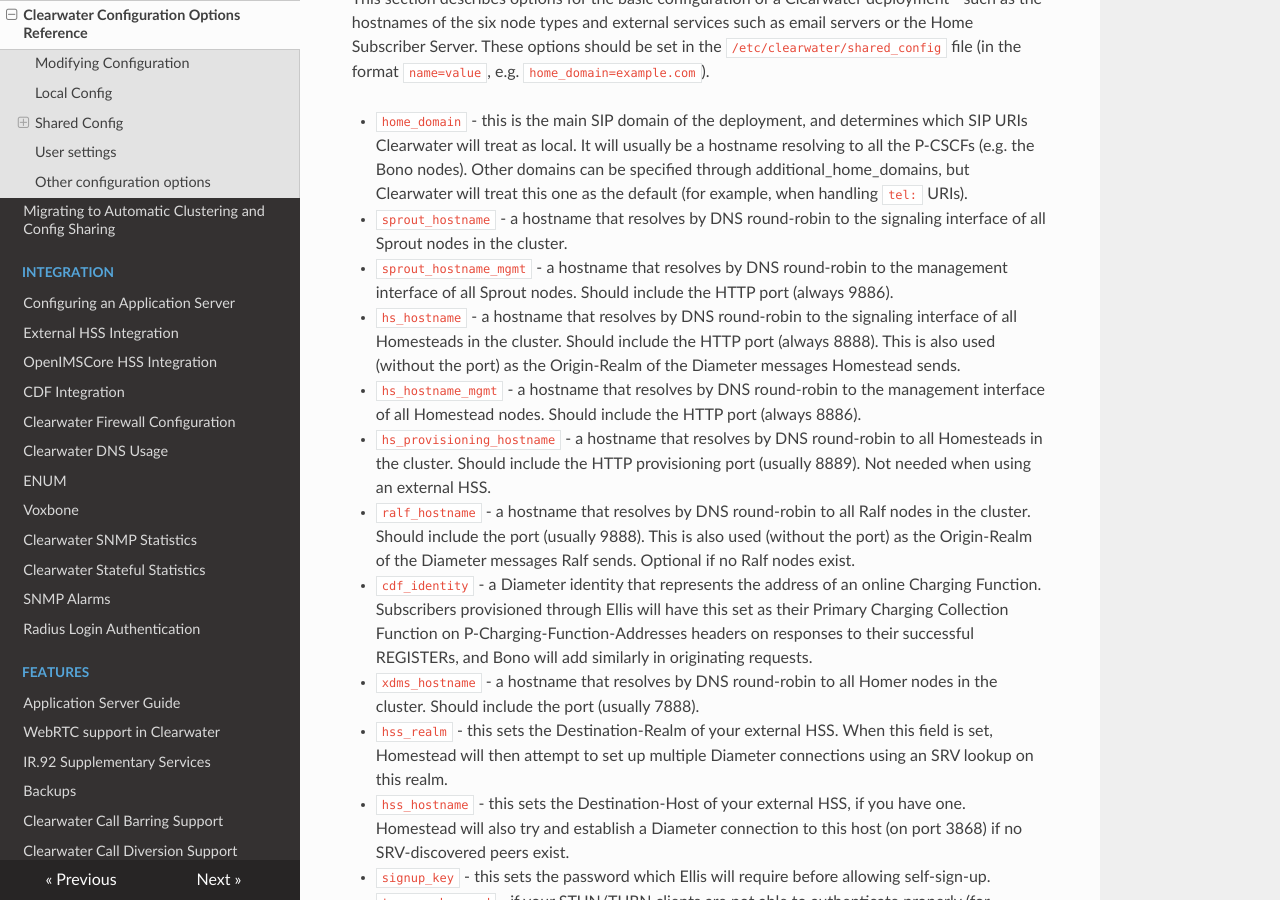
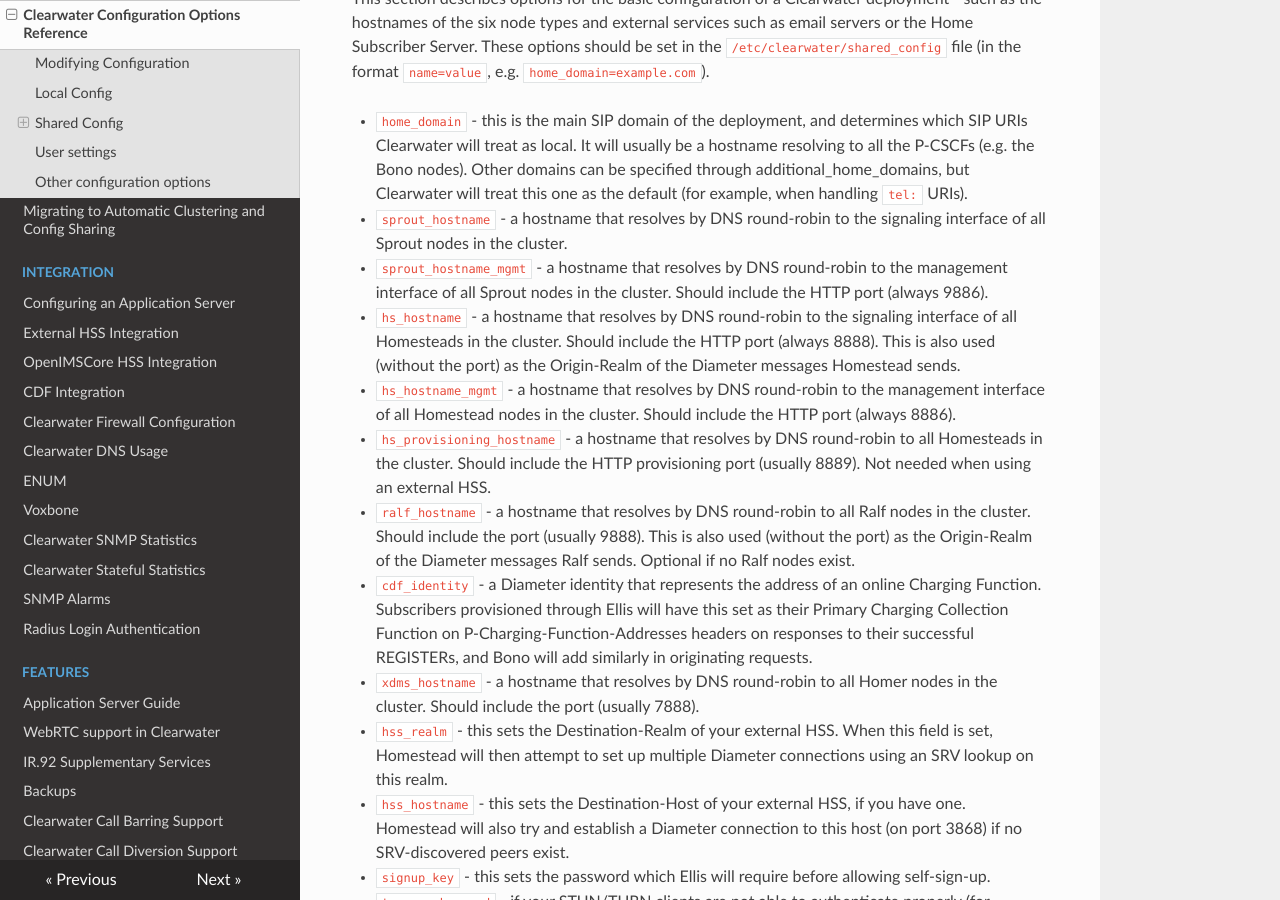
Before and after one commit to Metaswitch/clearwater-readthedocs, an MkDocs documentation site: the page built from docs/Clearwater_Configuration_Options_Reference.md, in a window 1280 px wide and 900 px high, scrolled down 2192 px. Built offline with MkDocs 1.6.1, drawn with Linux system fonts in a browser that asks for light colours; nearby versions of some CDN libraries; old or Windows-style settings are respelled for this version of MkDocs.

Commit message:
Update Clearwater_Configuration_Options_Reference.md

```diff
--- a/docs/Clearwater_Configuration_Options_Reference.md
+++ b/docs/Clearwater_Configuration_Options_Reference.md
@@ -54,9 +54,9 @@ This section describes options for the basic configuration of a Clearwater deplo
 
 * `home_domain` - this is the main SIP domain of the deployment, and determines which SIP URIs Clearwater will treat as local. It will usually be a hostname resolving to all the P-CSCFs (e.g. the Bono nodes). Other domains can be specified through additional_home_domains, but Clearwater will treat this one as the default (for example, when handling `tel:` URIs).
 * `sprout_hostname` - a hostname that resolves by DNS round-robin to the signaling interface of all Sprout nodes in the cluster.
-* `sprout_hostname_mgmt` - a hostname that resolves by DNS round-robin to the management interface of all Sprout nodes.  Should include the HTTP port (always 9886).
+* `sprout_hostname_mgmt` - a hostname that resolves by DNS round-robin to the management interface of all Sprout nodes in the cluster.  Should include the HTTP port (always 9886).
 * `hs_hostname` - a hostname that resolves by DNS round-robin to the signaling interface of all Homesteads in the cluster. Should include the HTTP port (always 8888). This is also used (without the port) as the Origin-Realm of the Diameter messages Homestead sends.
-* `hs_hostname_mgmt` - a hostname that resolves by DNS round-robin to the management interface of all Homestead nodes.  Should include the HTTP port (always 8886).
+* `hs_hostname_mgmt` - a hostname that resolves by DNS round-robin to the management interface of all Homestead nodes in the cluster.  Should include the HTTP port (always 8886).
 * `hs_provisioning_hostname` - a hostname that resolves by DNS round-robin to all Homesteads in the cluster. Should include the HTTP provisioning port (usually 8889). Not needed when using an external HSS.
 * `ralf_hostname` - a hostname that resolves by DNS round-robin to all Ralf nodes in the cluster. Should include the port (usually 9888). This is also used (without the port) as the Origin-Realm of the Diameter messages Ralf sends. Optional if no Ralf nodes exist.
 * `cdf_identity` - a Diameter identity that represents the address of an online Charging Function. Subscribers provisioned through Ellis will have this set as their Primary Charging Collection Function on P-Charging-Function-Addresses headers on responses to their successful REGISTERs, and Bono will add similarly in originating requests.
```
